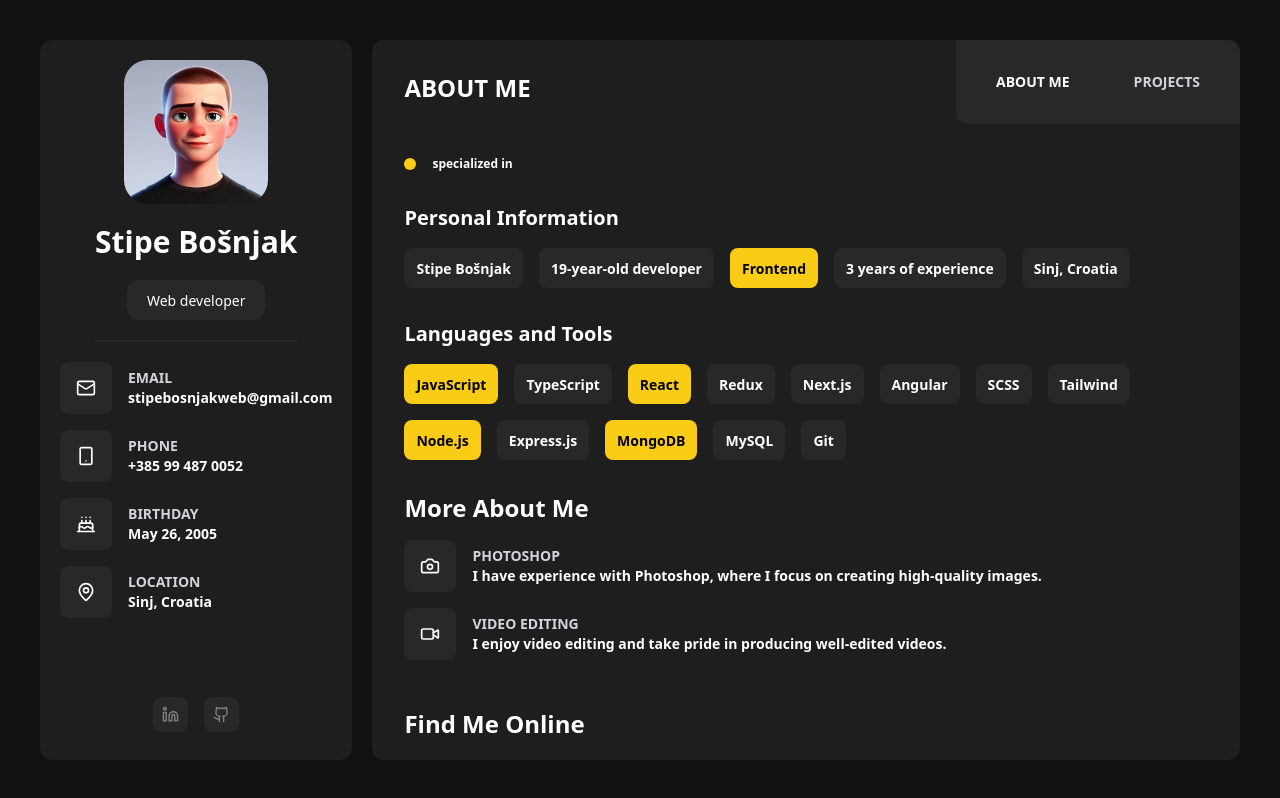
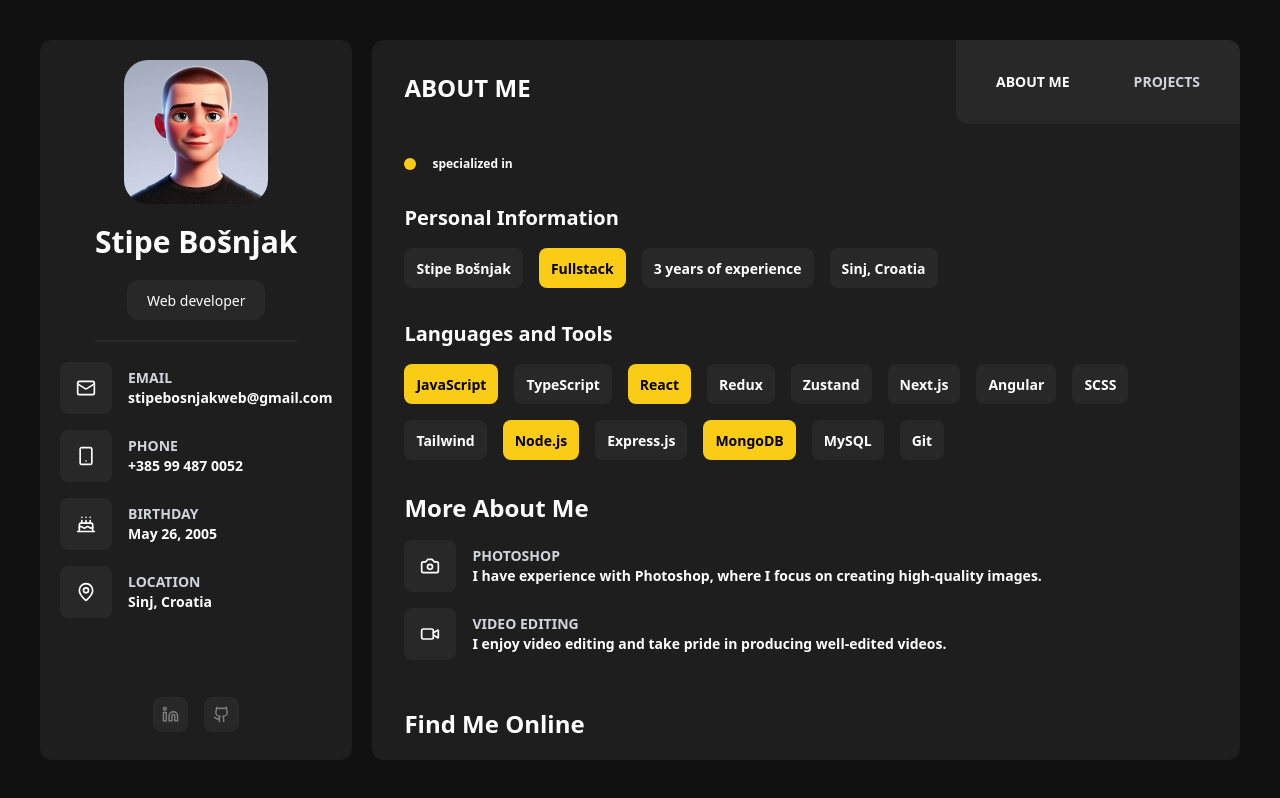
Before and after one commit to HopYy/Portfolio, a React (Create React App) app in the folder client/: page / in a window 1280 px wide. Built offline with nearby package versions, Linux system fonts and the light colour scheme.

Commit message:
About me section changed

```diff
--- a/client/src/pages/AboutMe.jsx
+++ b/client/src/pages/AboutMe.jsx
@@ -6,8 +6,7 @@ import NoteCard from "../components/cards/NoteCard";
 
 const personalInfo = [
   { note: "Stipe Bošnjak", golden: false },
-  { note: "19-year-old developer", golden: false },
-  { note: "Frontend", golden: true },
+  { note: "Fullstack", golden: true },
   { note: "3 years of experience", golden: false },
   { note: "Sinj, Croatia", golden: false },
 ];
@@ -17,6 +16,7 @@ const technologies = [
   { note: "TypeScript", golden: false },
   { note: "React", golden: true },
   { note: "Redux", golden: false },
+  { note: "Zustand", golden: false },
   { note: "Next.js", golden: false },
   { note: "Angular", golden: false },
   { note: "SCSS", golden: false },
```
